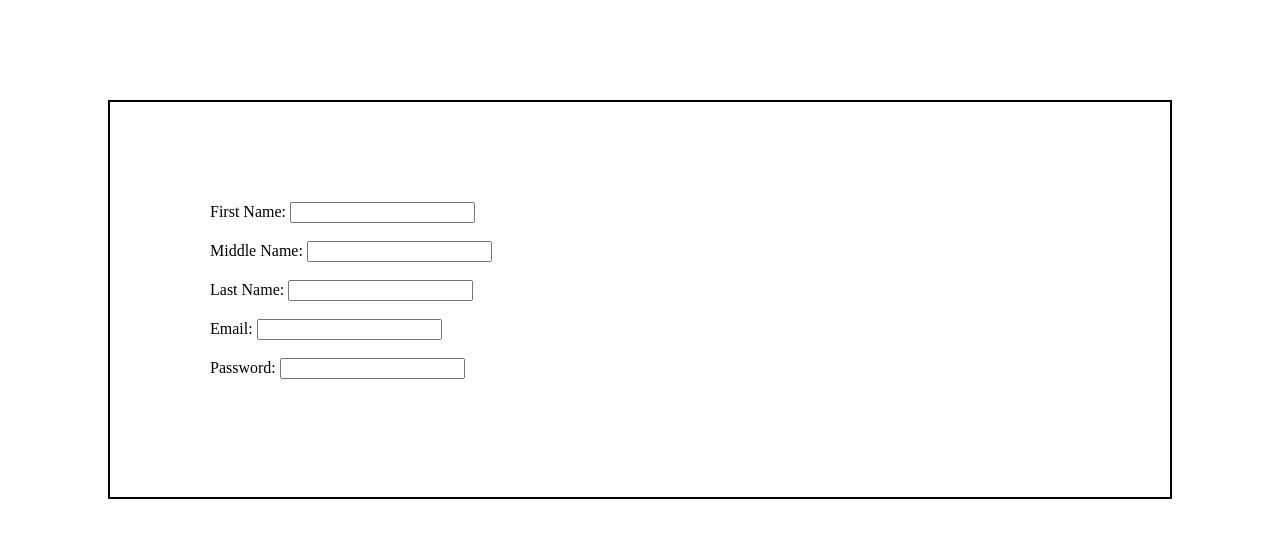
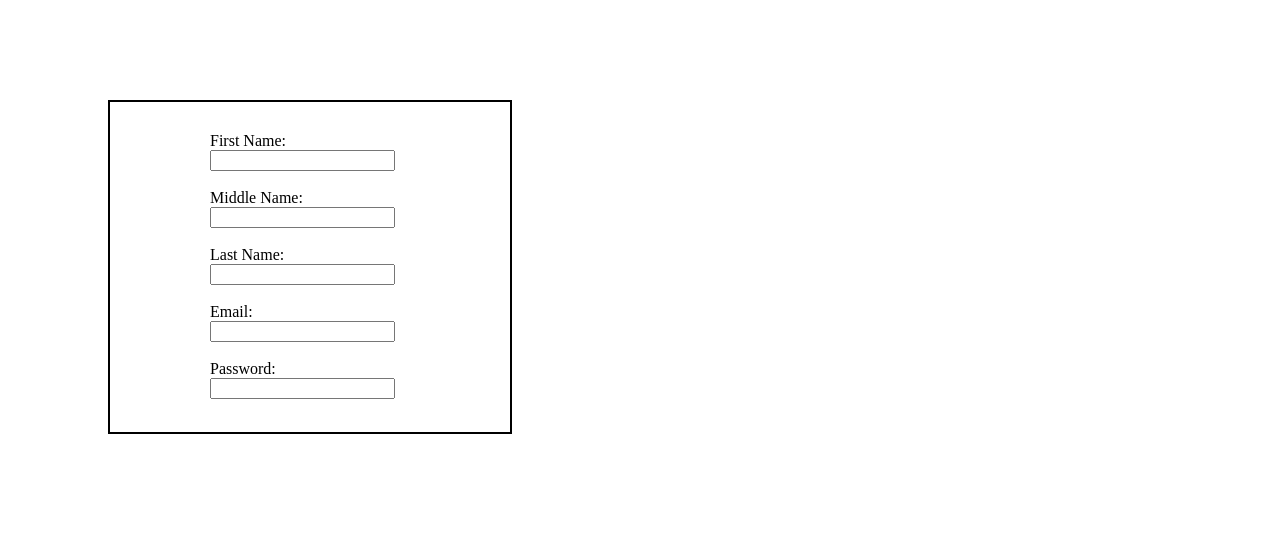
Before and after one commit to BalachandraSangammanavar/Boxmodeltask, a plain HTML site: page index.html in a window 1280 px wide. Drawn offline with Linux system fonts and the light colour scheme.

Commit message:
Update index.html

```diff
--- a/index.html
+++ b/index.html
@@ -7,12 +7,16 @@
     <title>Box Model</title>
     <style>
         .main {
-            padding: 100px 100px 100px 100px;
+            padding: 30px 100px 100px 100px;
             margin: 100px;
-            width: 200;
-            height: 200;
+            width: 200px;
+            height: 200px;
             border: 2px solid black;
         }
+
+        /* form {
+            text-align: center;
+        } */
     </style>
 </head>
 
```
